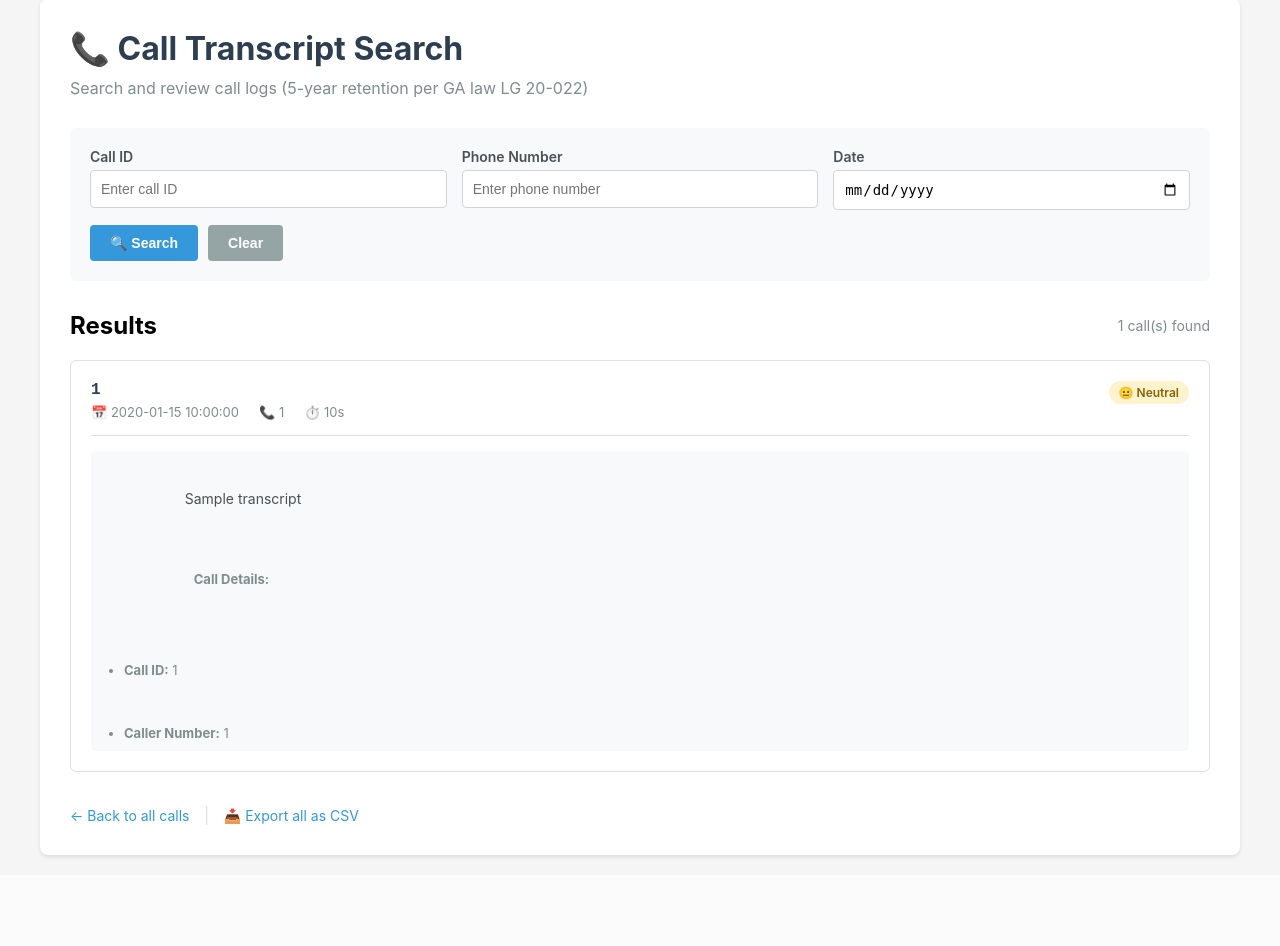
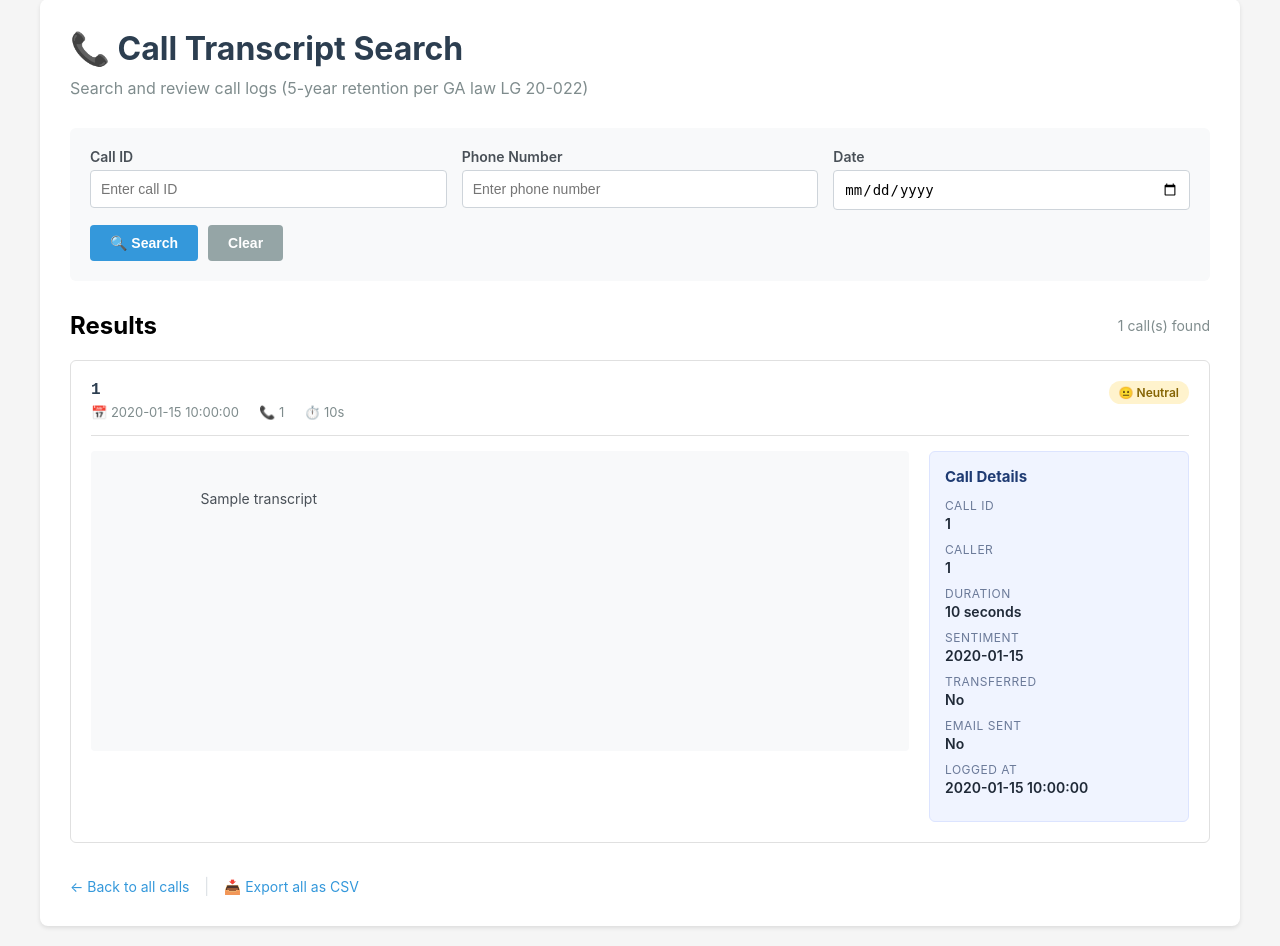
Before and after one commit to prestonbrown26/braselton-phone-water-sewage, a Flask app: template app/templates/admin_transcripts.html in a window 1280 px wide. Shown: the part 21-967 px from the top of the page. Before the commit the page ends 879 px from the top, so only its background shows below. Run offline with Flask 3, Linux system fonts and the light colour scheme; the template is opened without the code that fills it: most values are stand-ins (such as "Sample title", 1, 10 or a date in 2020).

Commit message:
Improve transcript detail layout

```diff
--- a/app/templates/admin_transcripts.html
+++ b/app/templates/admin_transcripts.html
@@ -132,6 +132,42 @@
 
         .transcript-card:hover {
             box-shadow: 0 2px 8px rgba(0,0,0,0.1);
+        }
+        .transcript-layout {
+            display: grid;
+            grid-template-columns: minmax(0, 1fr) 260px;
+            gap: 20px;
+        }
+        .transcript-sidebar {
+            background: #f0f4ff;
+            border-radius: 6px;
+            padding: 15px;
+            border: 1px solid #dce4ff;
+        }
+        .transcript-sidebar h3 {
+            margin-top: 0;
+            font-size: 15px;
+            color: #1f3b73;
+            margin-bottom: 12px;
+        }
+        .transcript-sidebar dl {
+            margin: 0;
+        }
+        .transcript-sidebar dl div {
+            margin-bottom: 10px;
+        }
+        .transcript-sidebar dt {
+            font-size: 12px;
+            color: #6b7a99;
+            text-transform: uppercase;
+            letter-spacing: 0.5px;
+            margin-bottom: 2px;
+        }
+        .transcript-sidebar dd {
+            margin: 0;
+            font-size: 14px;
+            color: #1f2937;
+            font-weight: 600;
         }
 
         .card-header {
@@ -321,20 +357,43 @@
                     </div>
                 </div>
 
-                <div class="transcript-text">
-                    {{ log.transcript }}
-                    <div style="margin-top: 15px; font-size: 13px; color: #7f8c8d;">
-                        <strong>Call Details:</strong>
-                        <ul style="margin: 8px 0 0 18px;">
-                            <li><strong>Call ID:</strong> {{ log.call_id }}</li>
-                            <li><strong>Caller Number:</strong> {{ log.caller_number or 'Unknown' }}</li>
-                            <li><strong>Duration:</strong> {{ log.duration_seconds or 'n/a' }} seconds</li>
-                            <li><strong>Sentiment:</strong> {{ log.sentiment or 'neutral' }}</li>
-                            <li><strong>Transferred:</strong> {{ 'Yes' if log.transferred else 'No' }}</li>
-                            <li><strong>Email Sent:</strong> {{ 'Yes' if log.email_sent else 'No' }}</li>
-                            <li><strong>Logged At:</strong> {{ log.created_at.strftime('%Y-%m-%d %H:%M:%S') }}</li>
-                        </ul>
+                <div class="transcript-layout">
+                    <div class="transcript-text">
+                        {{ log.transcript }}
                     </div>
+                    <aside class="transcript-sidebar">
+                        <h3>Call Details</h3>
+                        <dl>
+                            <div>
+                                <dt>Call ID</dt>
+                                <dd>{{ log.call_id }}</dd>
+                            </div>
+                            <div>
+                                <dt>Caller</dt>
+                                <dd>{{ log.caller_number or 'Unknown' }}</dd>
+                            </div>
+                            <div>
+                                <dt>Duration</dt>
+                                <dd>{{ log.duration_seconds or 'n/a' }} seconds</dd>
+                            </div>
+                            <div>
+                                <dt>Sentiment</dt>
+                                <dd>{{ log.sentiment or 'neutral' }}</dd>
+                            </div>
+                            <div>
+                                <dt>Transferred</dt>
+                                <dd>{{ 'Yes' if log.transferred else 'No' }}</dd>
+                            </div>
+                            <div>
+                                <dt>Email Sent</dt>
+                                <dd>{{ 'Yes' if log.email_sent else 'No' }}</dd>
+                            </div>
+                            <div>
+                                <dt>Logged At</dt>
+                                <dd>{{ log.created_at.strftime('%Y-%m-%d %H:%M:%S') }}</dd>
+                            </div>
+                        </dl>
+                    </aside>
                 </div>
             </div>
             {% endfor %}
```
